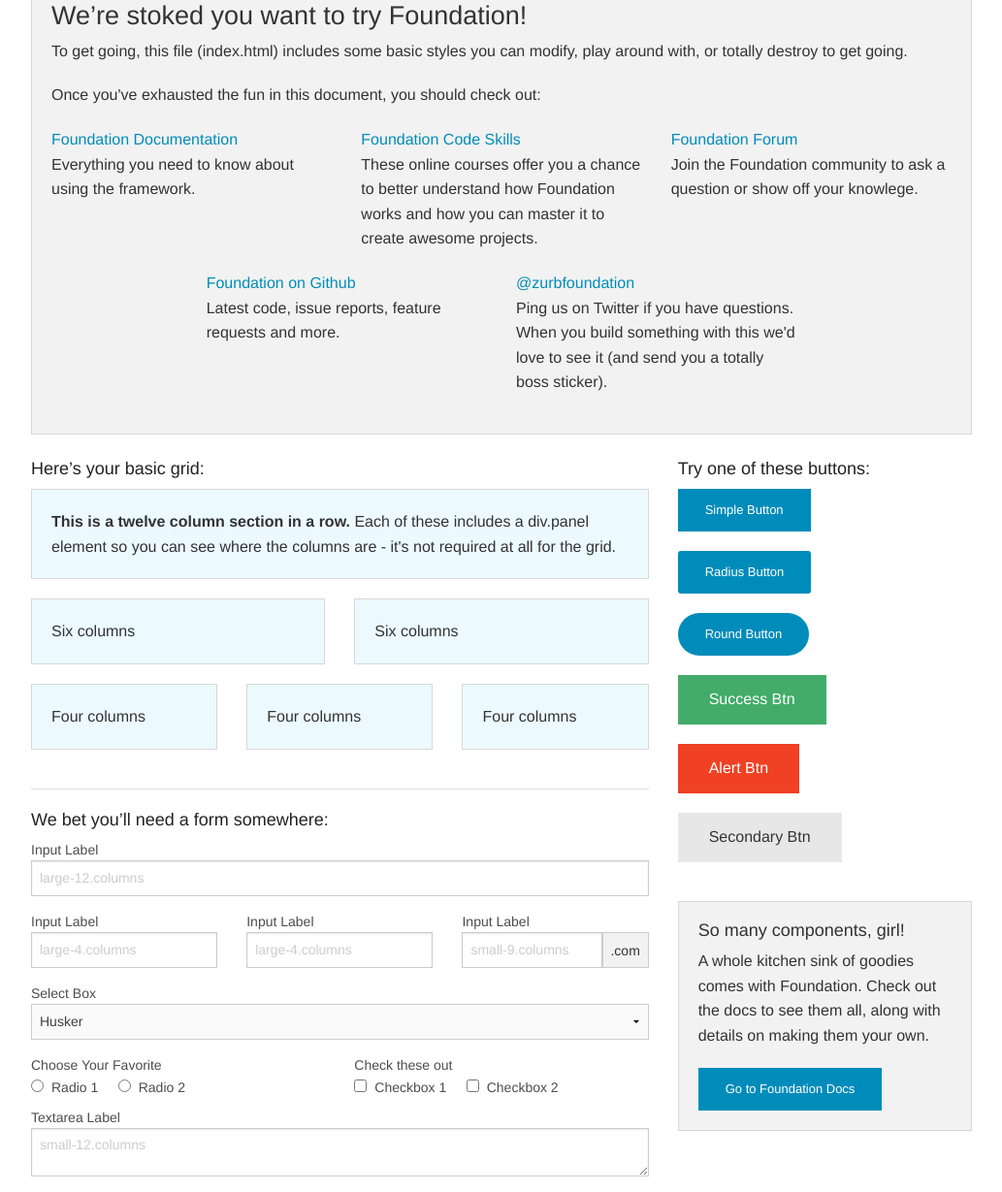
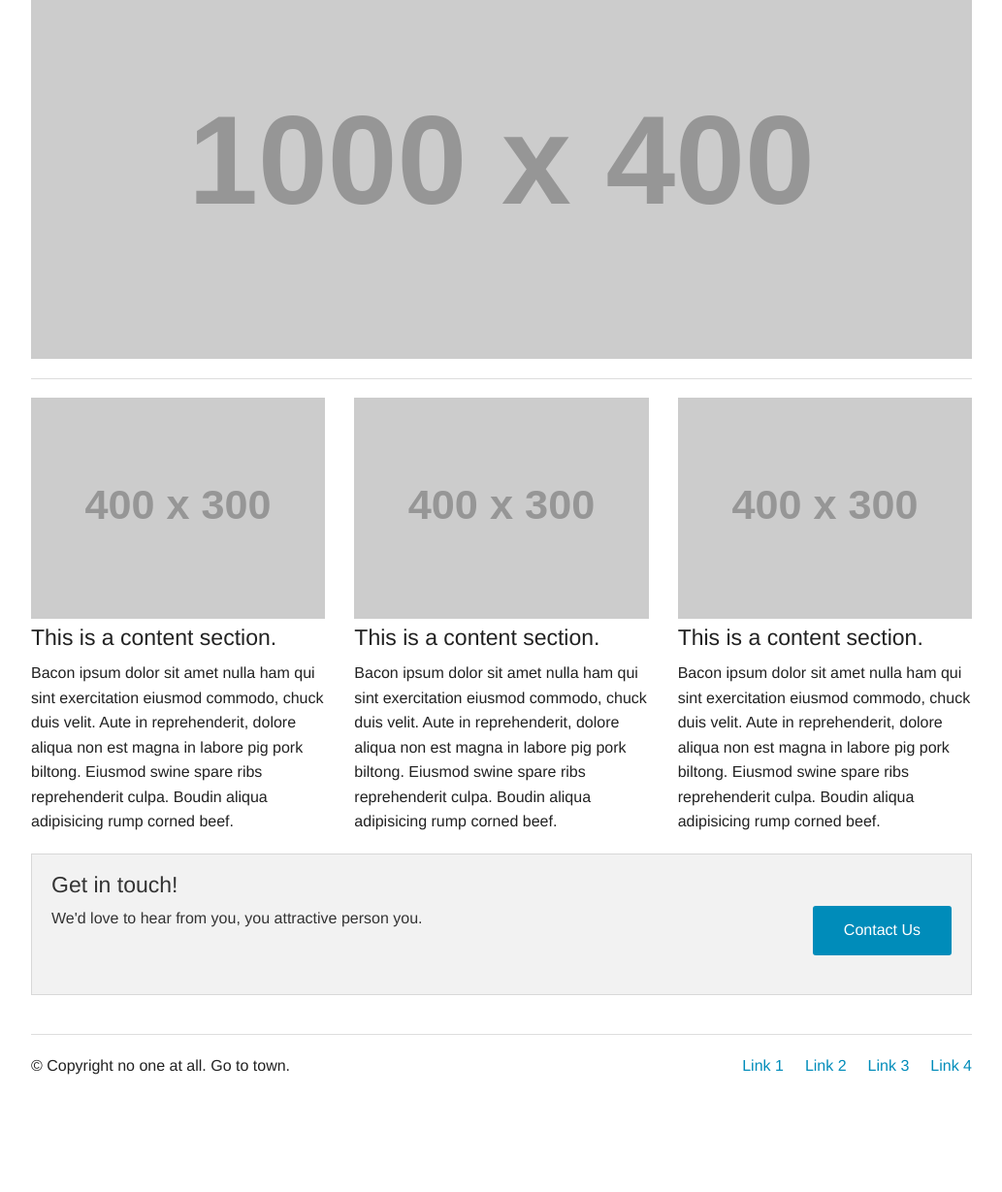
Before and after one commit to rob0514/Main, a website: page index.html in a window 1280 px wide. Shown: the part 91-1320 px from the top of the page at 97% size, without its empty margins (123-1156 px from the left). After the commit the page ends 1223 px from the top, so only its background shows below. Drawn offline with Linux system fonts and the light colour scheme; placeholder pictures from the web are drawn by us.

Commit message:
Index Change

```diff
--- a/index.html
+++ b/index.html
@@ -9,160 +9,97 @@
   </head>
   <body>
           <div class="row">
-      <div class="large-12 columns">
-        <h1>Welcome to Foundation</h1>
+        <div class="large-3 columns">
+          <h1><img src="http://placehold.it/400x100&text=Logo"/></h1>
+        </div>
+        <div class="large-9 columns">
+          <ul class="right button-group">
+          <li><a href="#" class="button">Link 1</a></li>
+          <li><a href="#" class="button">Link 2</a></li>
+          <li><a href="#" class="button">Link 3</a></li>
+          <li><a href="#" class="button">Link 4</a></li>
+          </ul>
          </div>
        </div>
 
+
+
+
+
       <div class="row">
         <div class="large-12 columns">
-        <div class="panel">
-          <h3>We&rsquo;re stoked you want to try Foundation! </h3>
-          <p>To get going, this file (index.html) includes some basic styles you can modify, play around with, or totally destroy to get going.</p>
-          <p>Once you've exhausted the fun in this document, you should check out:</p>
-          <div class="row">
-            <div class="large-4 medium-4 columns">
-              <p><a href="http://foundation.zurb.com/docs">Foundation Documentation</a><br />Everything you need to know about using the framework.</p>
+        <div id="slider">
+          <img src="http://placehold.it/1000x400&text=[ img 1 ]"/>
         </div>
-            <div class="large-4 medium-4 columns">
-              <p><a href="http://zurb.com/university/code-skills">Foundation Code Skills</a><br />These online courses offer you a chance to better understand how Foundation works and how you can master it to create awesome projects.</p>
-            </div>
-            <div class="large-4 medium-4 columns">
-              <p><a href="http://foundation.zurb.com/forum">Foundation Forum</a><br />Join the Foundation community to ask a question or show off your knowlege.</p>
+
+        <hr/>
         </div>
       </div>
+
+
+
       <div class="row">
-            <div class="large-4 medium-4 medium-push-2 columns">
-              <p><a href="http://github.com/zurb/foundation">Foundation on Github</a><br />Latest code, issue reports, feature requests and more.</p>
+        <div class="large-4 columns">
+          <img src="http://placehold.it/400x300&text=[img]"/>
+          <h4>This is a content section.</h4>
+          <p>Bacon ipsum dolor sit amet nulla ham qui sint exercitation eiusmod commodo, chuck duis velit. Aute in reprehenderit, dolore aliqua non est magna in labore pig pork biltong. Eiusmod swine spare ribs reprehenderit culpa. Boudin aliqua adipisicing rump corned beef.</p>
         </div>
-            <div class="large-4 medium-4 medium-pull-2 columns">
-              <p><a href="https://twitter.com/ZURBfoundation">@zurbfoundation</a><br />Ping us on Twitter if you have questions. When you build something with this we'd love to see it (and send you a totally boss sticker).</p>
+
+        <div class="large-4 columns">
+          <img src="http://placehold.it/400x300&text=[img]"/>
+          <h4>This is a content section.</h4>
+          <p>Bacon ipsum dolor sit amet nulla ham qui sint exercitation eiusmod commodo, chuck duis velit. Aute in reprehenderit, dolore aliqua non est magna in labore pig pork biltong. Eiusmod swine spare ribs reprehenderit culpa. Boudin aliqua adipisicing rump corned beef.</p>
         </div>
+
+        <div class="large-4 columns">
+          <img src="http://placehold.it/400x300&text=[img]"/>
+          <h4>This is a content section.</h4>
+          <p>Bacon ipsum dolor sit amet nulla ham qui sint exercitation eiusmod commodo, chuck duis velit. Aute in reprehenderit, dolore aliqua non est magna in labore pig pork biltong. Eiusmod swine spare ribs reprehenderit culpa. Boudin aliqua adipisicing rump corned beef.</p>
         </div>
+
+        </div>
+
+
+    <div class="row">
+        <div class="large-12 columns">
+
+          <div class="panel">
+            <h4>Get in touch!</h4>
+
+            <div class="row">
+              <div class="large-9 columns">
+                <p>We'd love to hear from you, you attractive person you.</p>
+              </div>
+              <div class="large-3 columns">
+                <a href="#" class="radius button right">Contact Us</a>
               </div>
             </div>
           </div>
 
+        </div>
+      </div>
+
+
+
+      <footer class="row">
+        <div class="large-12 columns">
+          <hr/>
           <div class="row">
-      <div class="large-8 medium-8 columns">
-        <h5>Here&rsquo;s your basic grid:</h5>
-        <!-- Grid Example -->
-
-        <div class="row">
-          <div class="large-12 columns">
-            <div class="callout panel">
-              <p><strong>This is a twelve column section in a row.</strong> Each of these includes a div.panel element so you can see where the columns are - it's not required at all for the grid.</p>
+            <div class="large-6 columns">
+              <p>© Copyright no one at all. Go to town.</p>
+            </div>
+            <div class="large-6 columns">
+              <ul class="inline-list right">
+                <li><a href="#">Link 1</a></li>
+                <li><a href="#">Link 2</a></li>
+                <li><a href="#">Link 3</a></li>
+                <li><a href="#">Link 4</a></li>
+              </ul>
             </div>
           </div>
         </div>
-        <div class="row">
-          <div class="large-6 medium-6 columns">
-            <div class="callout panel">
-              <p>Six columns</p>
-            </div>
-          </div>
-          <div class="large-6 medium-6 columns">
-            <div class="callout panel">
-              <p>Six columns</p>
-            </div>
-          </div>
-        </div>
-        <div class="row">
-          <div class="large-4 medium-4 small-4 columns">
-            <div class="callout panel">
-              <p>Four columns</p>
-            </div>
-          </div>
-          <div class="large-4 medium-4 small-4 columns">
-            <div class="callout panel">
-              <p>Four columns</p>
-            </div>
-          </div>
-          <div class="large-4 medium-4 small-4 columns">
-            <div class="callout panel">
-              <p>Four columns</p>
-            </div>
-          </div>
-        </div>
+      </footer>
 
-        <hr />
-
-        <h5>We bet you&rsquo;ll need a form somewhere:</h5>
-        <form>
-          <div class="row">
-            <div class="large-12 columns">
-              <label>Input Label</label>
-              <input type="text" placeholder="large-12.columns" />
-            </div>
-          </div>
-          <div class="row">
-            <div class="large-4 medium-4 columns">
-              <label>Input Label</label>
-              <input type="text" placeholder="large-4.columns" />
-            </div>
-            <div class="large-4 medium-4 columns">
-              <label>Input Label</label>
-              <input type="text" placeholder="large-4.columns" />
-            </div>
-            <div class="large-4 medium-4 columns">
-              <div class="row collapse">
-                <label>Input Label</label>
-                <div class="small-9 columns">
-                  <input type="text" placeholder="small-9.columns" />
-                </div>
-                <div class="small-3 columns">
-                  <span class="postfix">.com</span>
-                </div>
-              </div>
-            </div>
-          </div>
-          <div class="row">
-            <div class="large-12 columns">
-              <label>Select Box</label>
-              <select>
-                <option value="husker">Husker</option>
-                <option value="starbuck">Starbuck</option>
-                <option value="hotdog">Hot Dog</option>
-                <option value="apollo">Apollo</option>
-              </select>
-            </div>
-          </div>
-          <div class="row">
-            <div class="large-6 medium-6 columns">
-              <label>Choose Your Favorite</label>
-              <input type="radio" name="pokemon" value="Red" id="pokemonRed"><label for="pokemonRed">Radio 1</label>
-              <input type="radio" name="pokemon" value="Blue" id="pokemonBlue"><label for="pokemonBlue">Radio 2</label>
-            </div>
-            <div class="large-6 medium-6 columns">
-              <label>Check these out</label>
-              <input id="checkbox1" type="checkbox"><label for="checkbox1">Checkbox 1</label>
-              <input id="checkbox2" type="checkbox"><label for="checkbox2">Checkbox 2</label>
-            </div>
-          </div>
-          <div class="row">
-            <div class="large-12 columns">
-              <label>Textarea Label</label>
-              <textarea placeholder="small-12.columns"></textarea>
-            </div>
-          </div>
-        </form>
-      </div>
-
-      <div class="large-4 medium-4 columns">
-        <h5>Try one of these buttons:</h5>
-        <p><a href="#" class="small button">Simple Button</a><br/>
-        <a href="#" class="small radius button">Radius Button</a><br/>
-        <a href="#" class="small round button">Round Button</a><br/>
-        <a href="#" class="medium success button">Success Btn</a><br/>
-        <a href="#" class="medium alert button">Alert Btn</a><br/>
-        <a href="#" class="medium secondary button">Secondary Btn</a></p>
-        <div class="panel">
-          <h5>So many components, girl!</h5>
-          <p>A whole kitchen sink of goodies comes with Foundation. Check out the docs to see them all, along with details on making them your own.</p>
-          <a href="http://foundation.zurb.com/docs/" class="small button">Go to Foundation Docs</a>
-        </div>
-      </div>
-    </div>
 
     <script src="bower_components/jquery/dist/jquery.min.js"></script>
     <script src="bower_components/foundation/js/foundation.min.js"></script>
```
Lines whose indentation alone changed are shown as unchanged.
